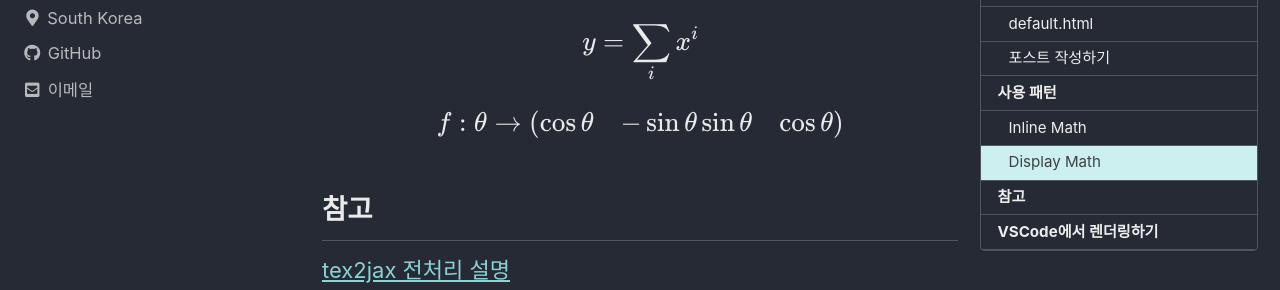
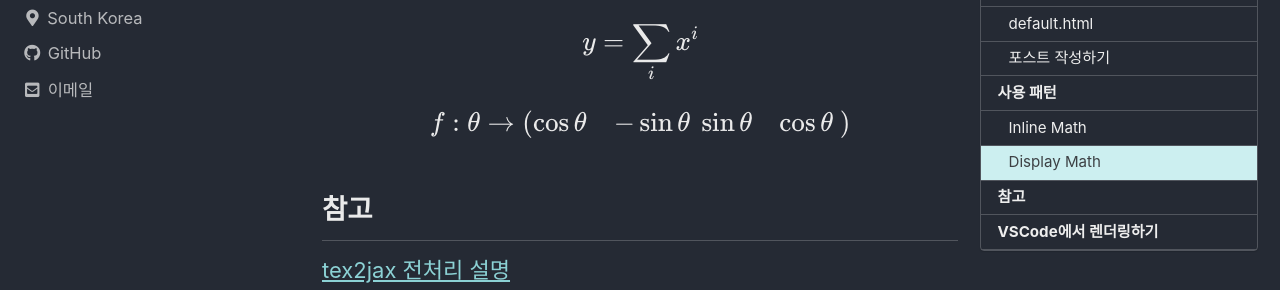
Before and after one commit to kuro11pow2/kuro11pow2.github.io, a Jekyll site: the page built from _posts/2021-07-15-0624.md, in a window 1280 px wide and 900 px high, scrolled down 2746 px. Shown: the part 149-439 px from the top of the window. Built offline with Jekyll 4.4.1, drawn with Linux system fonts in a browser that asks for light colours; cached includes are drawn as plain includes; formulas are drawn with MathJax 3; comment, search, counter and statistics services are not loaded.

Commit message:
backslash escape 테스트

```diff
--- a/_posts/2021-07-15-0624.md
+++ b/_posts/2021-07-15-0624.md
@@ -86,8 +86,8 @@ display 방식은 그 자체로 block이 되어 중앙 정렬된다.
 \[
     f : \theta\to
     \begin{pmatrix}
-    \cos\theta & -\sin\theta \\
-    \sin\theta & \cos\theta \\
+    \cos\theta & -\sin\theta \\\\
+    \sin\theta & \cos\theta \\\\
     \end{pmatrix}
 \]
 
```
